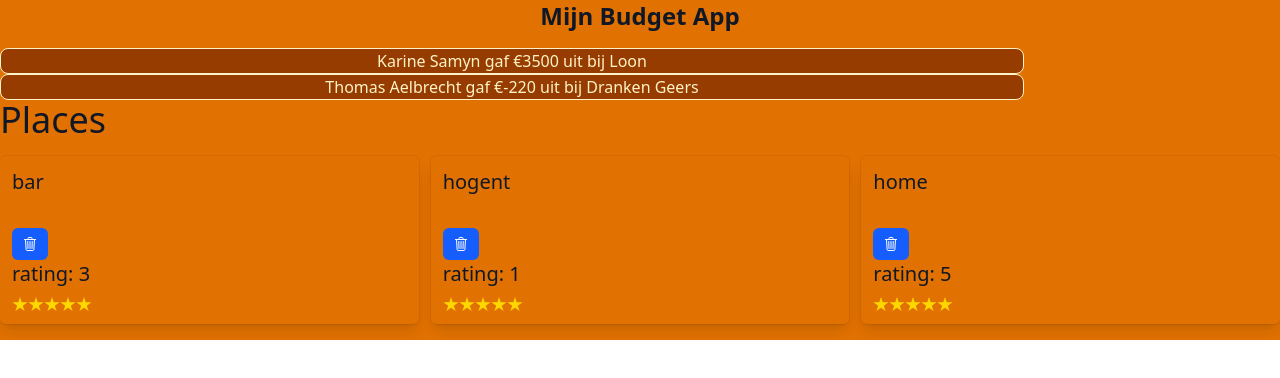
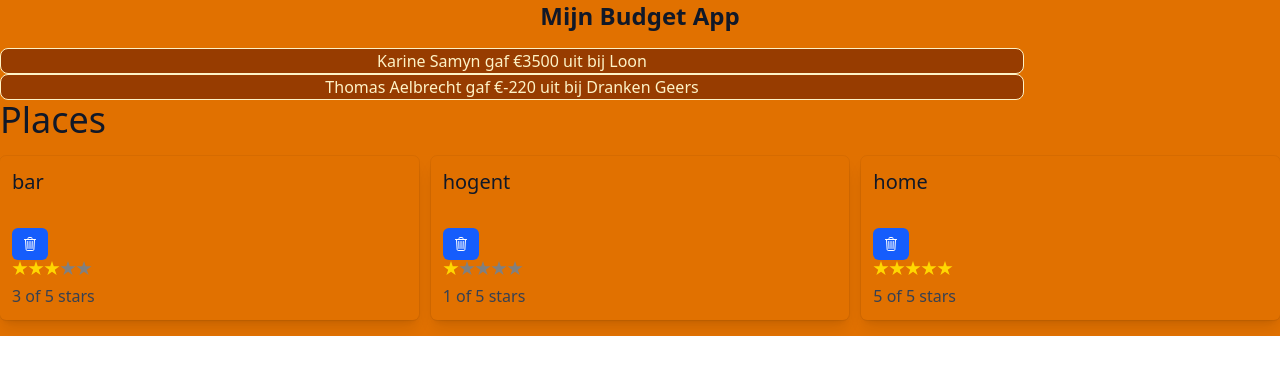
Before and after one commit to BennyClemmens/frontendweb-budget-2526, a React (Vite) app in the folder budget/: page / in a window 1280 px wide. Shown: the top 378 px of the page. Built offline with nearby package versions, Linux system fonts and the light colour scheme.

Commit message:
StarRating component with variable number of colored stars

```diff
--- a/budget/src/components/places/Place.jsx
+++ b/budget/src/components/places/Place.jsx
@@ -10,8 +10,7 @@ const Place = ({ id, name, rating, onDelete = (f) => f }) => {
       <h5 className="text-xl font-medium mb-2">{name}</h5>
       <button className='mt-6 py-2 px-2.5 rounded-md bg-blue-600 text-white' onClick={handleDelete}><IoTrashOutline />
       </button>
-      <h5 className="text-xl font-medium mb-2">rating: {rating}</h5>
-      <StarRating />
+      <StarRating selectedStars={rating} />
     </div>
   );
 };
--- a/budget/src/components/places/StarRating.jsx
+++ b/budget/src/components/places/StarRating.jsx
@@ -1,14 +1,21 @@
 import { IoStarSharp } from 'react-icons/io5';
 
-const Star = () => <IoStarSharp color='gold' />;
+const Star = ({ selected = false }) => (
+  <IoStarSharp color={selected ? 'gold' : 'grey'} />
+);
 
-export default function StarRating() {
-  const stars = [...new Array(5)];
+export default function StarRating({ totalStars = 5, selectedStars = 0 }) {
+  const stars = [...new Array(totalStars)];
   return (
-    <div className="flex">
-      {stars.map((_, i) => (
-        <Star key={i} />
-      ))}
-    </div>
+    <>
+      <div className="flex">
+        {stars.map((_, i) => (
+          <Star key={i} selected={selectedStars > i} />
+        ))}
+      </div>
+      <p className="text-gray-700 mt-2">
+        {selectedStars} of {totalStars} stars
+      </p>
+    </>
   );
 }
```
Also changed, not shown: 1 other file (tests, documents, lock files or other folders).
